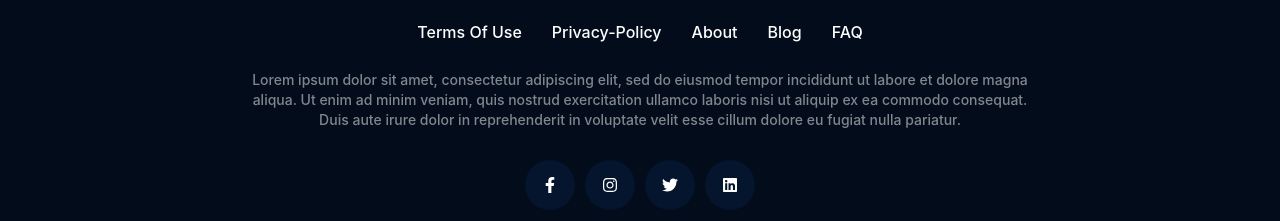
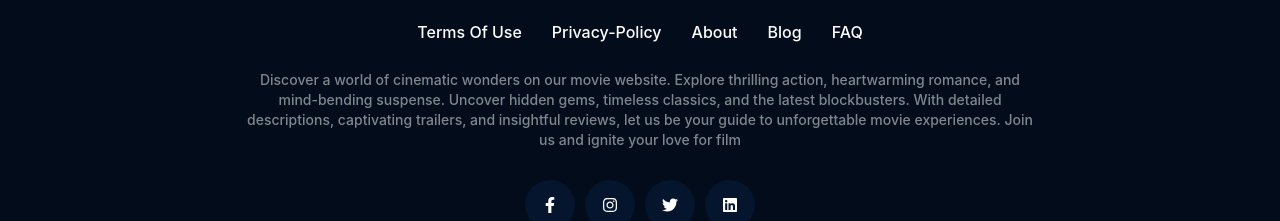
Before and after one commit to NafeesButt/Movie, a React (Vite) app: page / in a window 1280 px wide. Shown: the part 1098-1319 px from the top of the page. Built offline with nearby package versions, Linux system fonts and the light colour scheme; no server answers.

Commit message:
changed footer text

```diff
--- a/src/components/footer/Footer.jsx
+++ b/src/components/footer/Footer.jsx
@@ -22,12 +22,12 @@ const Footer = () => {
           <li className="menuItem">FAQ</li>
         </ul>
         <div className="infoText">
-                    Lorem ipsum dolor sit amet, consectetur adipiscing elit, sed
-                    do eiusmod tempor incididunt ut labore et dolore magna
-                    aliqua. Ut enim ad minim veniam, quis nostrud exercitation
-                    ullamco laboris nisi ut aliquip ex ea commodo consequat.
-                    Duis aute irure dolor in reprehenderit in voluptate velit
-                    esse cillum dolore eu fugiat nulla pariatur.
+          Discover a world of cinematic wonders on our movie website. Explore
+          thrilling action, heartwarming romance, and mind-bending suspense.
+          Uncover hidden gems, timeless classics, and the latest blockbusters.
+          With detailed descriptions, captivating trailers, and insightful
+          reviews, let us be your guide to unforgettable movie experiences. Join
+          us and ignite your love for film
         </div>
         <div className="socialIcons">
           <span className="icon">
```
Also changed, not shown: 1 other file (tests, documents, lock files or other folders). Lines whose indentation alone changed are shown as unchanged.
